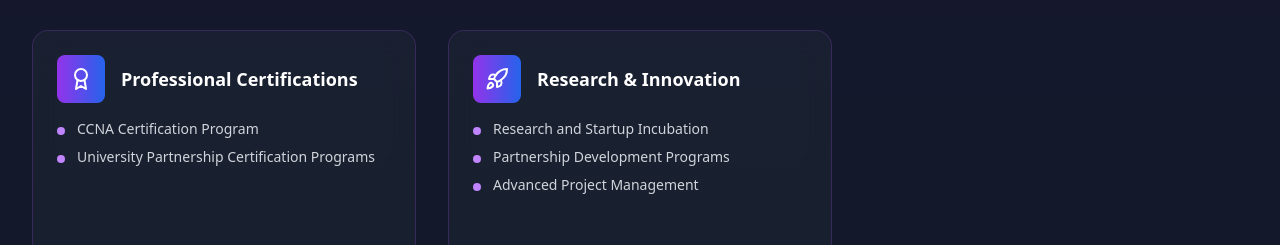
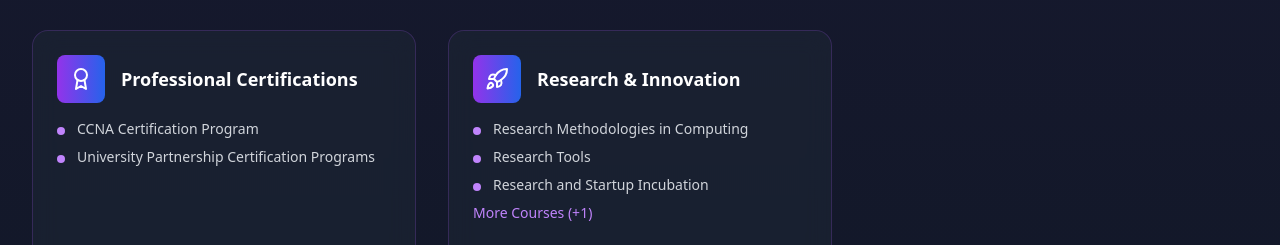
Before and after one commit to LAURASOY1/south-rift, a React (Vite) app: page / in a window 1280 px wide. Shown: the part 2832-3077 px from the top of the page. Built offline with nearby package versions, Linux system fonts and the light colour scheme.

Commit message:
Update App.tsx

```diff
--- a/src/App.tsx
+++ b/src/App.tsx
@@ -154,9 +154,11 @@ function App() {
         'University Partnership Certification Programs'
       ],
       'Research & Innovation': [
+        'Research Methodologies in Computing',
+        'Research Tools',
         'Research and Startup Incubation',
         'Partnership Development Programs',
-        'Advanced Project Management'
+
       ]
     }
   };
```
